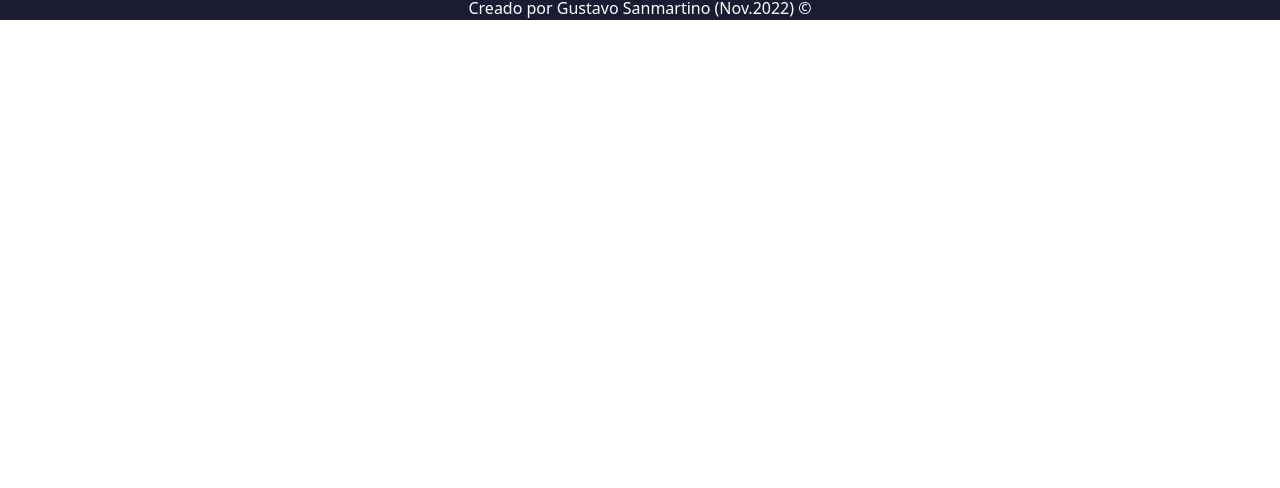
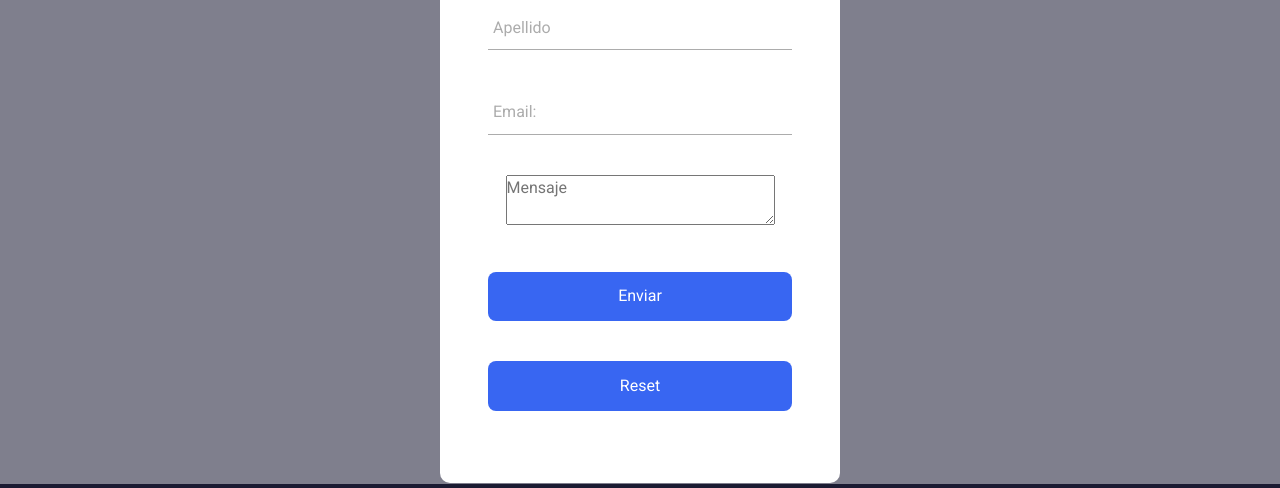
Before and after one commit to Gusta1075/Porfolio-Gustavo-Sanmartino, a website: page index.html in a window 1280 px wide. Shown: the part 4610-5098 px from the top of the page. Before the commit the page ends 4630 px from the top, so only its background shows below. Drawn offline with nearby package versions, Linux system fonts and the light colour scheme; a script that the page names is missing; a web font is replaced by a local one.

Commit message:
Agregue Formulario

```diff
--- a/index.html
+++ b/index.html
@@ -25,8 +25,8 @@
   <link rel="preconnect" href="https://fonts.googleapis.com">
   <link rel="preconnect" href="https://fonts.gstatic.com" crossorigin>
   <link
-    href="https://fonts.googleapis.com/css2?family=Quicksand:wght@500&family=Rubik+Dirt&family=Share+Tech+Mono&display=swap"
-    rel="stylesheet">
+    href="https://fonts.googleapis.com/css2?family=Quicksand:wght@500&family=Rubik+Dirt&family=Share+Tech+Mono&display=swap" rel="stylesheet">
+
   <!--Animaciones-->
   <link rel="stylesheet" href="https://cdnjs.cloudflare.com/ajax/libs/animate.css/4.1.1/animate.min.css" />
 
@@ -73,14 +73,16 @@
         pequeñas y medianas empresas en Marketing digital y posicionamiento Web (SEO) </h2>
     </div>
     <div class="iconos-lenguajes">
-      <img src="assets/icons/html5.png" class="imagen-html animate__animated animate__rubberBand wow" width="100px" alt="icono de html">
-      <img src="assets/icons/css.png" class="imagen-css animate__animated animate__bounceInDown wow" width="100px" alt="icono de css">
-      <img src="assets/images/Foto program.jpg" class="imagen-p animate__animated animate__fadeInTopLeft wow" width="350px"
-        alt="imagen tipo dibujo de un ordenador">
+      <img src="assets/icons/html5.png" class="imagen-html animate__animated animate__rubberBand wow" width="100px"
+        alt="icono de html">
+      <img src="assets/icons/css.png" class="imagen-css animate__animated animate__bounceInDown wow" width="100px"
+        alt="icono de css">
+      <img src="assets/images/Foto program.jpg" class="imagen-p animate__animated animate__fadeInTopLeft wow"
+        width="350px" alt="imagen tipo dibujo de un ordenador">
       <img src="assets/icons/javaScript.png" class="imagen-js animate__animated animate__flip wow" width="100px"
         alt="icono de javascript">
-      <img src="assets/icons/react.png" class="imagen-reac animate__animated animate__rotateInDownLeft wow"  width="100px"
-        alt="icono de react">
+      <img src="assets/icons/react.png" class="imagen-reac animate__animated animate__rotateInDownLeft wow"
+        width="100px" alt="icono de react">
     </div>
   </section>
   <!--Sobre mi-->
@@ -370,6 +372,38 @@
       </div>
     </div>
   </section>
+  <!--Formulario de contacto-->
+  <section class="formulario">
+  <form class="form" action="https://formspree.io/f/myyvbqnv" method="POST">
+    <h2 class="form__title">Formulario de Contacto</h2>
+    <p class="form__paragraph">Completa los datos y dejame un mensaje</p>
+    <div class="form__container">
+      <div class="form__group">
+        <input type="text" id="name" class="form__input" name="name" placeholder=" ">
+        <label for="name" class="form__label">Nombre:</label>
+        <span class="form__line"></span>
+      </div>
+
+      <div class="form__group">
+        <input type="text" id="user" class="form__input" name="name" placeholder=" ">
+        <label for="use" class="form__label">Apellido</label>
+        <span class="form__line"></span>
+      </div>
+      <div class="form__group">
+        <input type="email" id="email" class="form__input" name="name" placeholder=" ">
+        <label for="email" class="form__label">Email:</label>
+        <span class="form__line"></span>
+      </div>
+      <div class="form__group">
+        <textarea name="mensaje" placeholder="Mensaje" id="" cols="30" rows="2"></textarea>
+        <span class="form__line"></span>
+      </div>
+      <input type="submit" class="form__submit" value="Enviar">
+      <input type="reset" class="form__submit" value="Reset">
+
+    </div>
+  </form>
+</section>
   <!--Pie de pagina / footer-->
   <footer class="fondo-oscuro d-flex flex-column align-items-center justify-content-center">
     <img class="footer-logo" src="assets/icons/laptop.png" alt="logo del porfolio laptop">
@@ -407,9 +441,9 @@
     crossorigin="anonymous"></script>
   <script src="assets/js/mov.js"></script>
   <script src="https://wowjs.uk/dist/wow.min.js"></script>
-              <script>
-              new WOW().init();
-              </script>
+  <script>
+    new WOW().init();
+  </script>
 </body>
 
 </html>
--- a/sass/layout/_secciones.scss
+++ b/sass/layout/_secciones.scss
@@ -4,8 +4,6 @@
     width: 50px;
     height: 50px;
 }
-
-
 .sobre-mi {
     height: 500px;
     padding: 10px;
@@ -79,7 +77,6 @@
 .card-img-top {
     padding: 5%;
     border-radius: 50%;
-
 }
 .card {
     position: relative;
@@ -245,3 +242,100 @@
 #galeria img:hover {
     border: 5px solid #f7f7f7
 }
+/*formulario*/
+.formulario {
+    font-family: 'Roboto', sans-serif;
+    background-color: #e5e5f7;
+    background-image:  radial-gradient(#d463eb 0.5px, transparent 0.5px), radial-gradient(#bf5dd3 0.5px, #7f7f8d 0.5px);
+    background-size: 20px 20px;
+    background-position: 0 0,10px 10px;
+    display: flex;
+    min-height: 100vh;
+}
+.form {
+    background-color: #fff;
+    margin: auto;
+    width: 90%;
+    max-width: 400px;
+    padding: 4.5em 3em;
+    border-radius: 10px;
+    box-shadow: 0 5px 10px -5pxrgba(0 0 0 / 30%);
+    text-align: center;
+}
+.form__title {
+    font-size: 2rem;
+    margin-bottom: .5em;
+
+}
+.form-paragraph {
+    font-weight: 300;
+}
+.form__link {
+    font-weight: 400;
+    color: #000;
+}
+.form__container {
+    margin-top: 3em;
+    display: grid;
+    gap: 2.5em;
+}
+.form__group {
+    position: relative;
+    --color: #5757577E;
+}
+.form__input {
+    width: 100%;
+    background: none;
+    color: #706c6c;
+    font-size: 1rem;
+    padding: .6em .3em;
+    border: none;
+    outline: none;
+    border-bottom: 1px solid var(--color);
+    font-family: 'roboto', sans-serif;
+}
+.form__input:focus + .form__label,
+.form__input:not(:placeholder-shown) + .form__label{
+    transform: translateY(-12px) scale(.7);
+    transform-origin: left top;
+    color: #3866f2;
+}
+.form__label {
+    color: var(--color);
+    cursor: pointer;
+    position: absolute;
+    top: 0;
+    left: 5px;
+    transform: translateY(10px);
+    transition: transform .5s, color .3s;
+}
+.form__submit {
+    background: #3866f2;
+    color: #fff;
+    font-family: 'roboto', sans-serif;
+    font-weight: 300;
+    font-size: 1rem;
+    padding: 0.8em 0;
+    border: none;
+    border-radius: .5em;
+}
+.form__line {
+    position: absolute;
+    bottom: 0;
+    left: 0;
+    width: 100%;
+    height: 1px;
+    background-color: #3866f2;
+    transform:scale(0);
+    transform: left bottom;
+    transition: transform .4s;
+}
+.form__input:focus ~ .form__line,
+.form__input:not(:placeholder-shown) ~ .form__line {
+    transform: scale(1);
+}
+@media (max-width: 425px) {
+    .form__title {
+        font-size: 1.8rem;
+    }
+}
--- a/sass/main.scss
+++ b/sass/main.scss
@@ -6,4 +6,6 @@
 /*layout*/
 @import './layout/secciones';
 /*footer*/
-@import './component/footer'
+@import './component/footer';
+/*font*/
+@import url('https://fonts.googleapis.com/css2?family=Roboto:ital,wght@0,400;0,700;1,300&display=swap');
```
Also changed, not shown: assets/css/main.css, sass/base/_resets.scss (line endings or trailing spaces).
